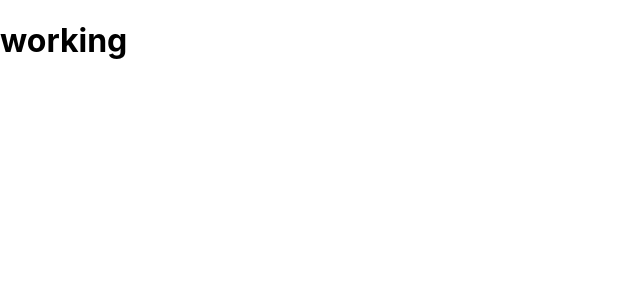
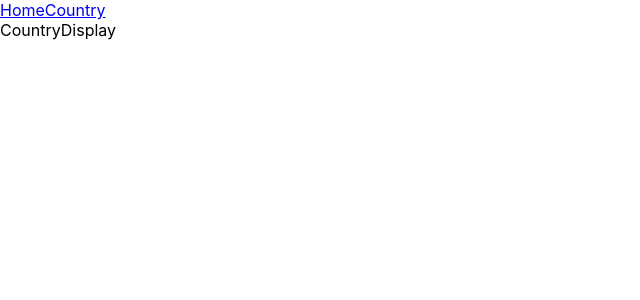
Before and after one commit to Thomas-Longworth/CountryExplorer, a React (Create React App) app in the folder frontend/country-find/: page /country in a window 1280 px wide. Shown: the top 300 px of the page, without its empty margins (0-640 px from the left). Built offline with nearby package versions, Linux system fonts and the light colour scheme.

Commit message:
install react router and set up routing for home and country page

```diff
--- a/frontend/country-find/package.json
+++ b/frontend/country-find/package.json
@@ -34,5 +34,8 @@
       "last 1 firefox version",
       "last 1 safari version"
     ]
+  },
+  "devDependencies": {
+    "react-router-dom": "^6.16.0"
   }
 }
--- a/frontend/country-find/src/App.css
+++ /dev/null
@@ -1,38 +0,0 @@
-.App {
-  text-align: center;
-}
-
-.App-logo {
-  height: 40vmin;
-  pointer-events: none;
-}
-
-@media (prefers-reduced-motion: no-preference) {
-  .App-logo {
-    animation: App-logo-spin infinite 20s linear;
-  }
-}
-
-.App-header {
-  background-color: #282c34;
-  min-height: 100vh;
-  display: flex;
-  flex-direction: column;
-  align-items: center;
-  justify-content: center;
-  font-size: calc(10px + 2vmin);
-  color: white;
-}
-
-.App-link {
-  color: #61dafb;
-}
-
-@keyframes App-logo-spin {
-  from {
-    transform: rotate(0deg);
-  }
-  to {
-    transform: rotate(360deg);
-  }
-}
--- a/frontend/country-find/src/App.js
+++ b/frontend/country-find/src/App.js
@@ -1,11 +1,45 @@
-import logo from './logo.svg';
-import './App.css';
+import {Outlet, createBrowserRouter, createRoutesFromElements, Route, Link, RouterProvider} from 'react-router-dom'
+import Home from './pages/Home';
+import CountryDisplay from './pages/CountryDisplay';
+
+
 
 function App() {
-  return (
-    <h1>working</h1>
+	const router = createBrowserRouter(
+		createRoutesFromElements(
+			<Route path="/" element = {<Root/>}>
+				<Route index element={<Home/>}/>
+				<Route path ="/country" element={<CountryDisplay/>}/>
+			</Route>
+		)
+	)
 
-  );
+
+
+	return (
+		<div>
+			<RouterProvider router = {router}/>
+
+		</div>
+
+
+
+	);
 }
 
 export default App;
+
+
+const Root = () => {
+	return (
+	  <>
+		<div>
+		  <Link to="/">Home</Link>
+		  <Link to="/country">Country</Link>
+		</div>
+		<div>
+		  <Outlet />
+		</div>
+	  </>
+	);
+  };
--- a/frontend/country-find/src/index.css
+++ b/frontend/country-find/src/index.css
@@ -6,8 +6,3 @@ body {
   -webkit-font-smoothing: antialiased;
   -moz-osx-font-smoothing: grayscale;
 }
-
-code {
-  font-family: source-code-pro, Menlo, Monaco, Consolas, 'Courier New',
-    monospace;
-}
--- /dev/null
+++ b/frontend/country-find/src/pages/CountryDisplay.js
@@ -0,0 +1,9 @@
+import React from 'react'
+
+const CountryDisplay = () => {
+  return (
+    <div>CountryDisplay</div>
+  )
+}
+
+export default CountryDisplay
--- /dev/null
+++ b/frontend/country-find/src/pages/Home.js
@@ -0,0 +1,9 @@
+import React from 'react'
+
+const Home = () => {
+  return (
+    <div>Home</div>
+  )
+}
+
+export default Home
```
Also changed, not shown: frontend/country-find/src/components/CountryForm.jsx (added, +9 -0 lines), frontend/country-find/src/logo.svg (deleted), 1 other file (tests, documents, lock files or other folders).
